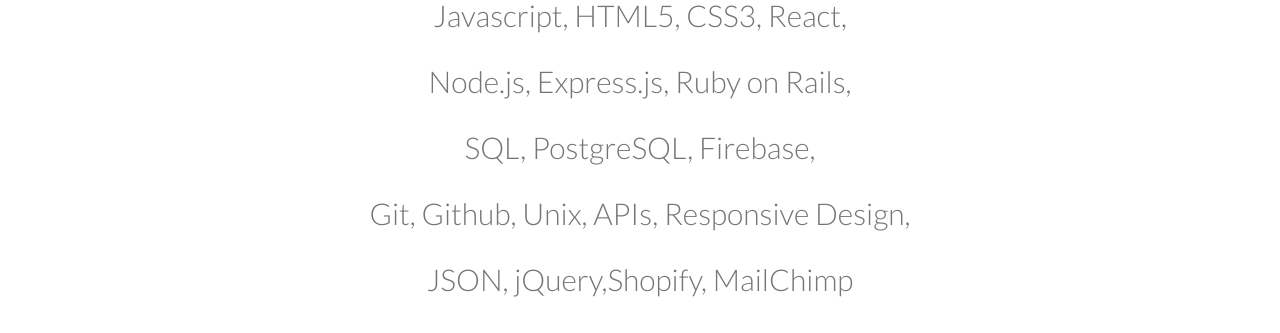
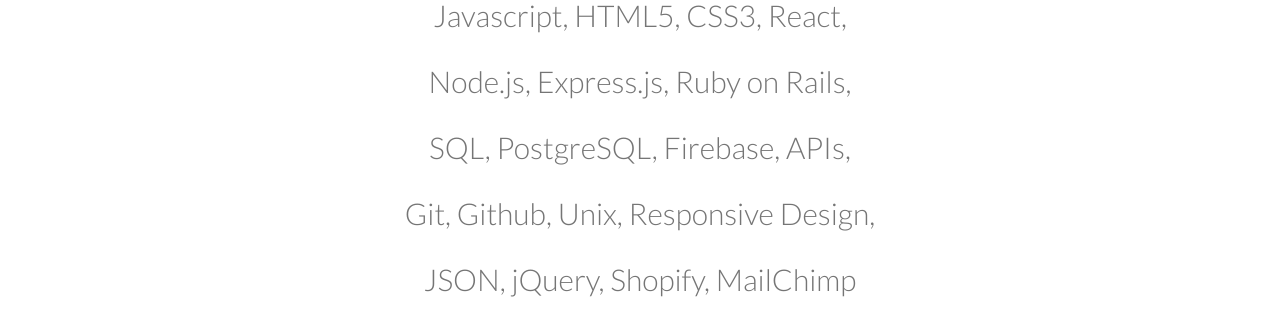
Before and after one commit to lundsara/portfolio-site, a React (Create React App) app: page / in a window 1280 px wide. Shown: the part 780-1113 px from the top of the page. Built offline with nearby package versions, Linux system fonts and the light colour scheme.

Commit message:
edited about page

```diff
--- a/src/App.css
+++ b/src/App.css
@@ -91,7 +91,6 @@
   color: black;
   padding: 2% 3%;
   background-color: white;
-  box-shadow:  0 0 25px rgba(21,30,53,.15);
   font-family: Lato, sans-serif;
   font-size: 20px;
   color: #ff5e53;
--- a/src/components/About.jsx
+++ b/src/components/About.jsx
@@ -31,9 +31,9 @@
       <div id="skills">
       <p>Javascript, HTML5, CSS3, React,</p>
       <p>Node.js, Express.js, Ruby on Rails,</p>
-      <p>SQL, PostgreSQL, Firebase,</p>
-      <p>Git, Github, Unix, APIs, Responsive Design,</p>
-      <p>JSON, jQuery,Shopify, MailChimp</p>
+      <p>SQL, PostgreSQL, Firebase, APIs,</p>
+      <p>Git, Github, Unix, Responsive Design,</p>
+      <p>JSON, jQuery, Shopify, MailChimp</p>
 
       </div>
      <p id="resume"> For more details on my background and experience <br/> please see my <span class="highlight"><a target="_blank" href="https://resume.creddle.io/resume/cp839enewhg">resume</a></span> or check me out on <span class="highlight"><a target="_blank" href="https://angel.co/sarah-lund">Angel List!</a></span></p>
```
Also changed, not shown: 11 other files (tests, documents, lock files or other folders).
